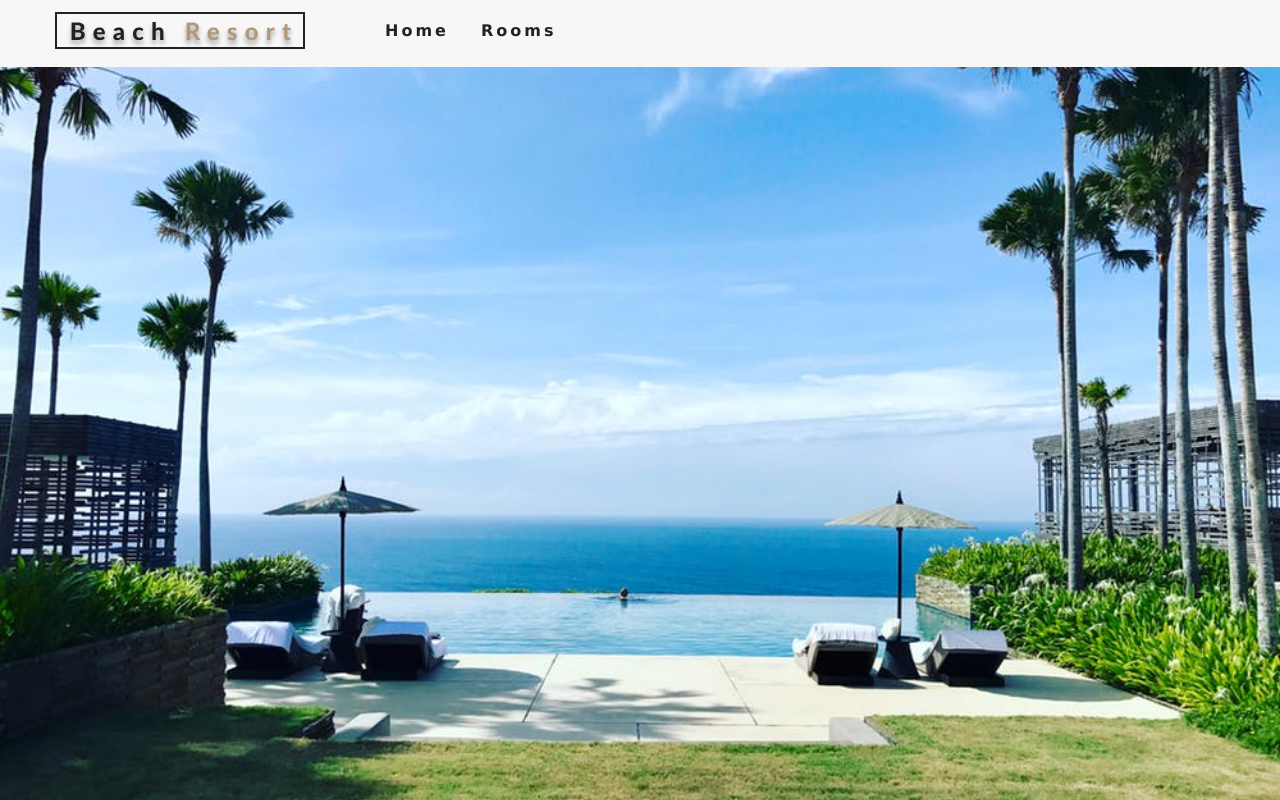
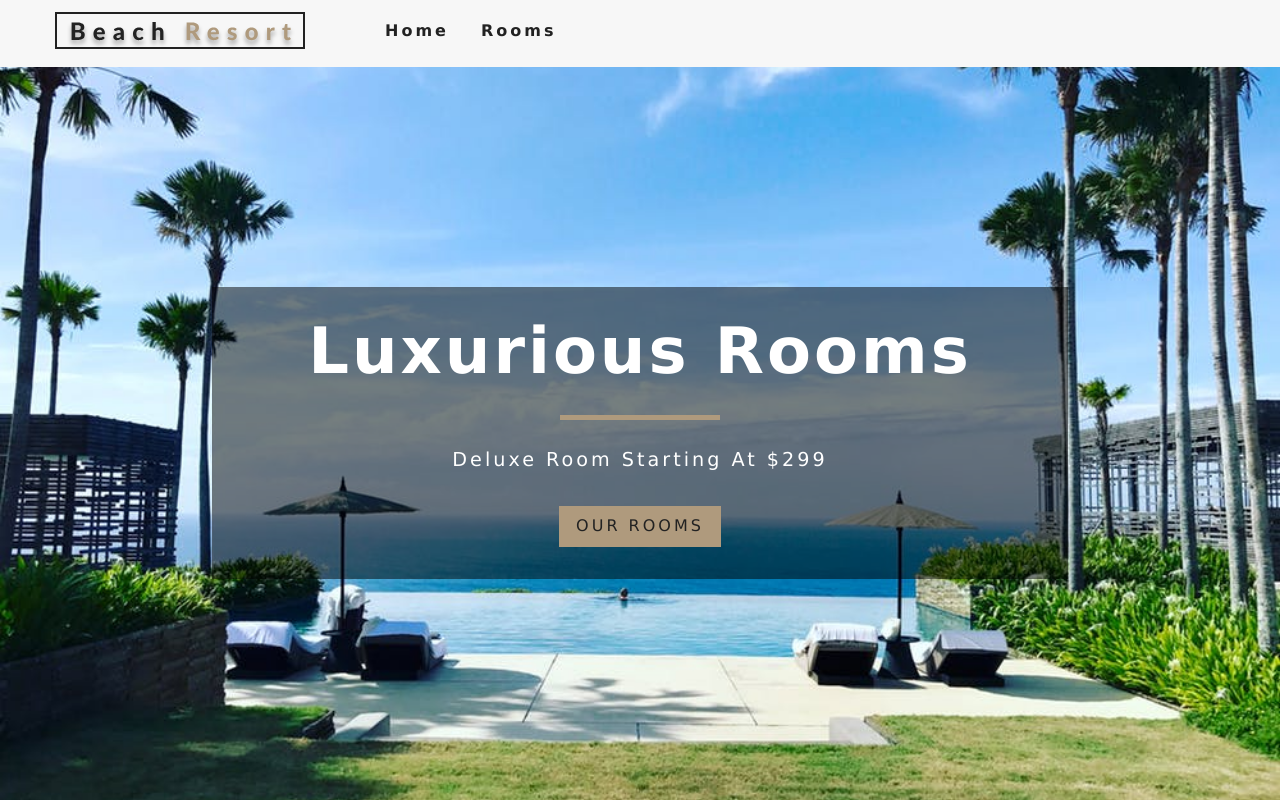
Before and after one commit to cungnguyen99/projectReact, a React (Create React App) app: page / in a window 1280 px wide. Built offline with nearby package versions, Linux system fonts and the light colour scheme.

Commit message:
create component Banner

```diff
--- a/src/App.js
+++ b/src/App.js
@@ -7,7 +7,7 @@ import Error from './pages/Error'
 import SingleRoom from './pages/SingleRoom'
 
 
-import { Switch, Route, Router } from "react-router-dom";
+import { Switch, Route } from "react-router-dom";
 
 
 import NavBar from './components/NavBar'
@@ -23,7 +23,7 @@ function App() {
             phòng thì đường dẫn sẽ là room/id_phòng chứ không phải nhảy sang một route riêng. Ta phải viết
             hàm để Router này biết biến slug là gì để còn render ra  */}
       <Route exact path='/rooms/:slug' component={SingleRoom}/>
-      <Router component={Error}/>
+      <Route component={Error}/>
     </Switch>
    </>
   );
--- /dev/null
+++ b/src/components/Banner.js
@@ -0,0 +1,25 @@
+import React from 'react'
+/**
+ *
+ * @param {hoặc có thể thay bằng
+ * export default function Banner(props) {
+      return (
+        <div className="banner">
+          <h1>{props.title}</h1>
+          <div></div>
+          <p>{props.subtitle}</p>
+          {props.children}
+        </div>
+      )
+    }}
+ */
+export default function Banner({children, title, subtitle}) {
+  return (
+    <div className="banner">
+      <h1>{title}</h1>
+      <div></div>
+      <p>{subtitle}</p>
+      {children}
+    </div>
+  )
+}
--- a/src/components/Hero.js
+++ b/src/components/Hero.js
@@ -9,6 +9,10 @@ import React from 'react'
  * ảnh bìa là ảnh defaultBcg. còn ở trang rooms lại truyền hero vào là roomsHero nên có css
  * background-image: url("./images/room-2.jpeg") nên ảnh bìa sẽ là room-2
  */
+//children: một thuộc tính có sẵn của props. Xem bài 18 coder là hiểu.<div> adb vchdb</div>
+//thì phần ở giữa của 2 thẻ div ('abc vchdb props') là props children.
+//Ỏ bên kia phần trong Hero chính là props children. hay nói cách khác chính
+//children của Hero chính là component Banner
 export default function Hero({children, hero}) {
   return (
     <header className={hero}>
--- a/src/pages/Error.js
+++ b/src/pages/Error.js
@@ -1,9 +1,14 @@
 import React from 'react'
+import Hero from '../components/Hero'
+import Banner from '../components/Banner'
+import {Link} from 'react-router-dom'
 //phím tắt rfc
 export default function Error() {
-  return (
-    <div>
-      error
-    </div>
-  )
+  return  <Hero>
+            <Banner title="404" subtitle="page not found">
+              <Link to='/' className="btn-primary">
+                return home
+              </Link>
+            </Banner>
+          </Hero>
 }
--- a/src/pages/Home.js
+++ b/src/pages/Home.js
@@ -1,8 +1,16 @@
 import React from 'react'
 import Hero from '../components/Hero'
+import Banner from '../components/Banner'
+import {Link} from 'react-router-dom'
 export const Home = () => {
   return (
-    <Hero/>
+    <Hero>
+      <Banner title="luxurious rooms" subtitle="deluxe room starting at $299">
+        <Link to='/rooms' className="btn-primary">
+          our rooms
+        </Link>
+      </Banner>
+    </Hero>
   )
 }
 export default Home;
--- a/src/pages/Rooms.js
+++ b/src/pages/Rooms.js
@@ -1,9 +1,17 @@
 import React from 'react'
 import Hero from '../components/Hero'
+import Banner from '../components/Banner'
+import {Link} from 'react-router-dom'
 //phím tắt: rafc
 export const Rooms = () => {
   return (
-    <Hero hero="roomsHero"/>
+    <Hero hero="roomsHero">
+      <Banner title="404" subtitle="page not found">
+        <Link to='/' className="btn-primary">
+          return home
+        </Link>
+      </Banner>
+    </Hero>
   )
 }
 
```
